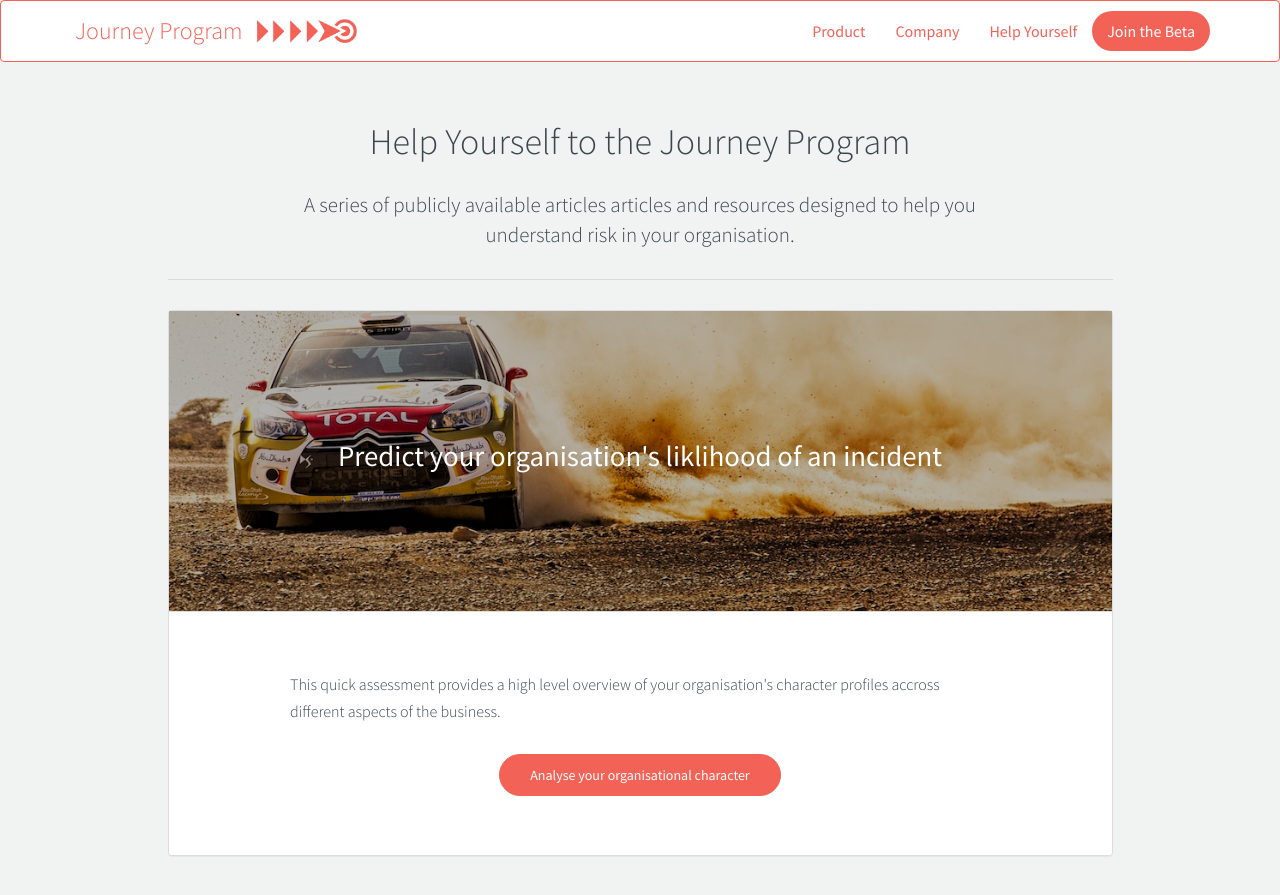
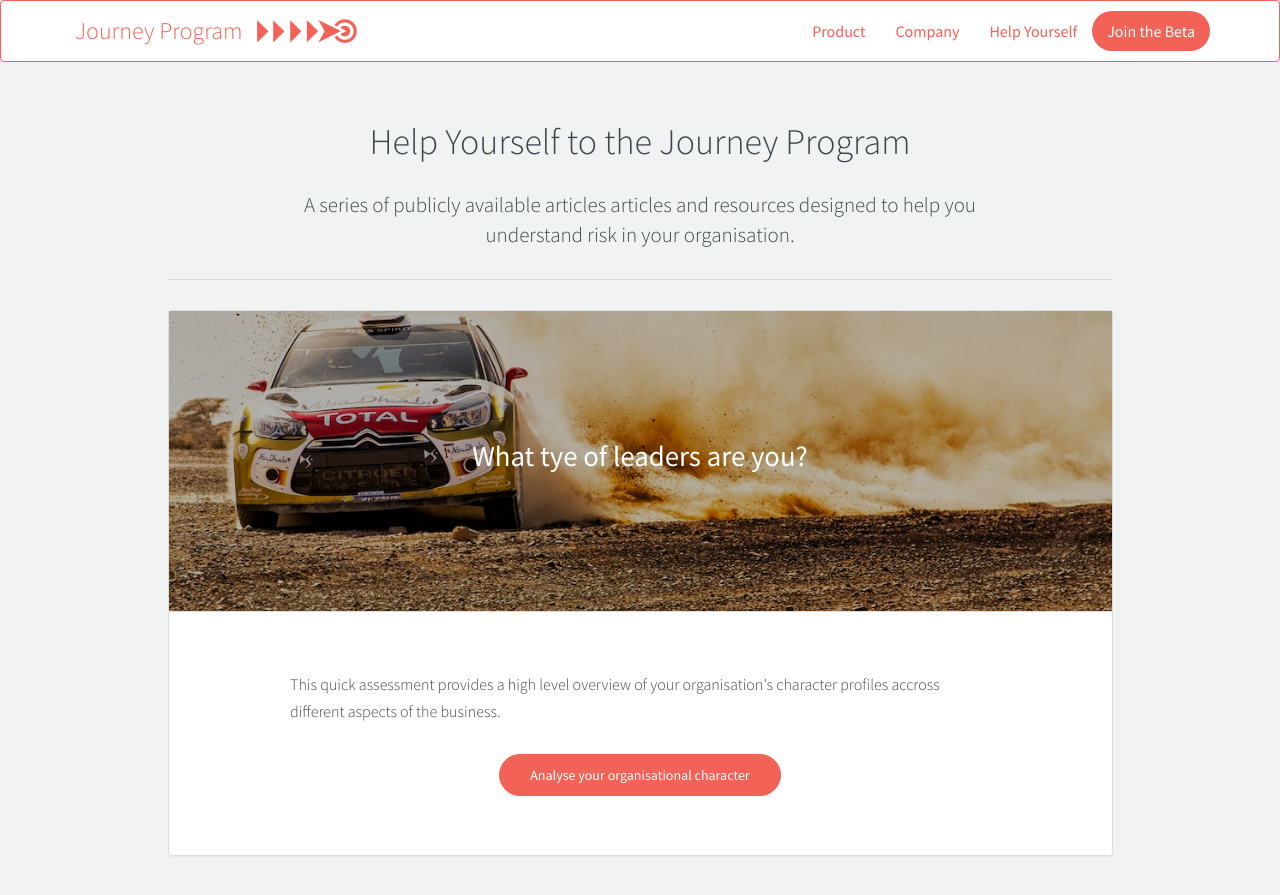
Before and after one commit to journeyprogram/journeyprogram.github.io, a Jekyll site: the page built from helpyourself.html, in a window 1280 px wide and 900 px high. Shown: the top 895 px of the window. Built offline with Jekyll 4.4.1, drawn with Linux system fonts in a browser that asks for light colours; nearby versions of some CDN libraries; comment, search, counter and statistics services are not loaded.

Commit message:
Update helpyourself.html

```diff
--- a/helpyourself.html
+++ b/helpyourself.html
@@ -16,7 +16,7 @@
         <hr />
         <div class="panel panel-default">
           <div class="panel-body">
-            <h2>Predict your organisation's liklihood of an incident</h2>
+            <h2>What tye of leaders are you?</h2>
           </div>
           <div class="panel-footer">
             <p>This quick assessment provides a high level overview of your organisation's character profiles accross different aspects of the business.</p>
```
